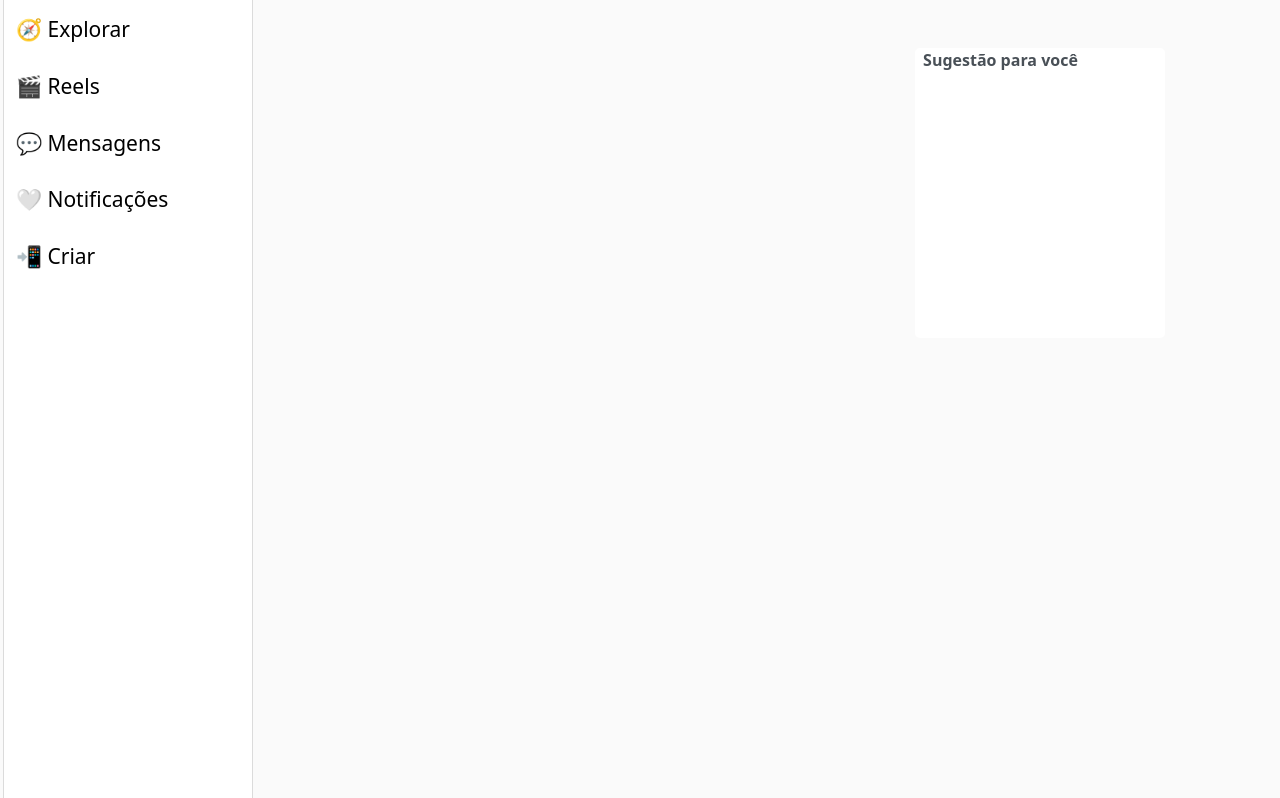
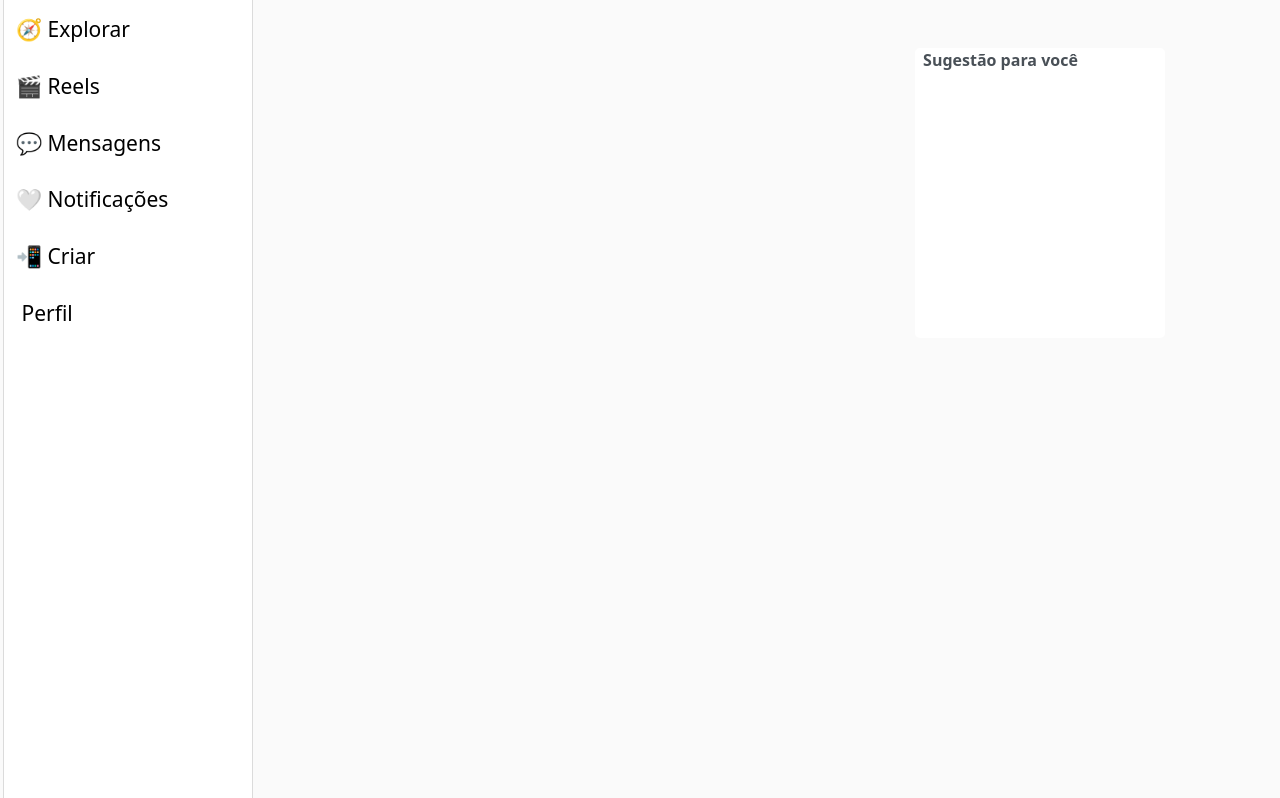
Before and after one commit to kaykyextr3me/Instafake, a Flask app: template templates/index.html in a window 1280 px wide. Shown: the part 63-861 px from the top of the page. Run offline with Flask 2, Linux system fonts and the light colour scheme; the template is opened without the code that fills it, so the values that code supplies are empty.

Commit message:
Adição de atalho para o perfil do usuário na barra de atalhos da página principal

```diff
--- a/templates/index.html
+++ b/templates/index.html
@@ -48,6 +48,11 @@
                 <li> <button class="btn btn-light"
                         onclick="popupCenter({url: '/criar_nova_publicao', title: 'xtf', w: 900, h: 500});">
                         📲 Criar </button> </li>
+                <li>
+                    <a  class="btn btn-light" href="/perfil" style="text-decoration: none; color: black;">
+                        <img class="img-nav" src="{{usuario['foto_perfil']}}">
+                        Perfil  </a>
+                </li>
             </ul>
         </div>
     </aside>
```
